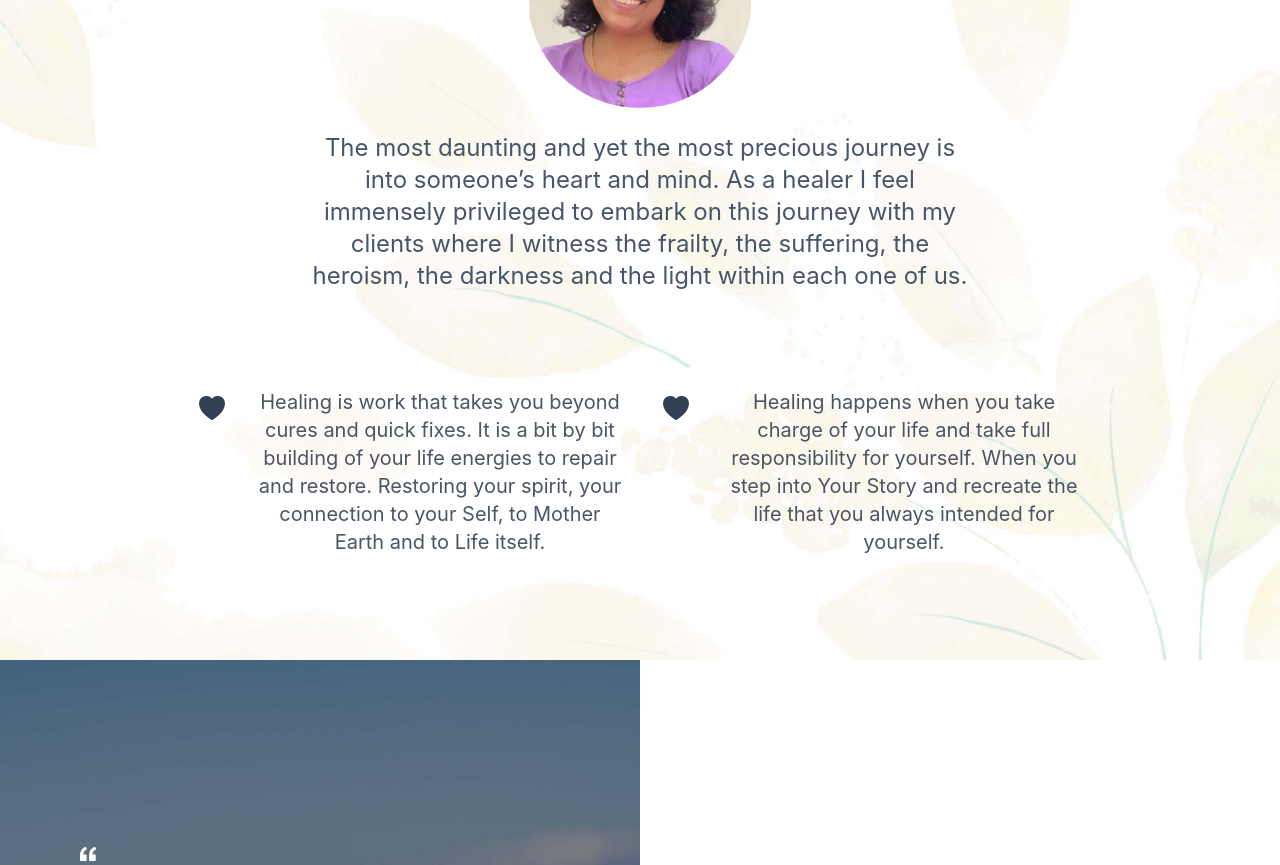
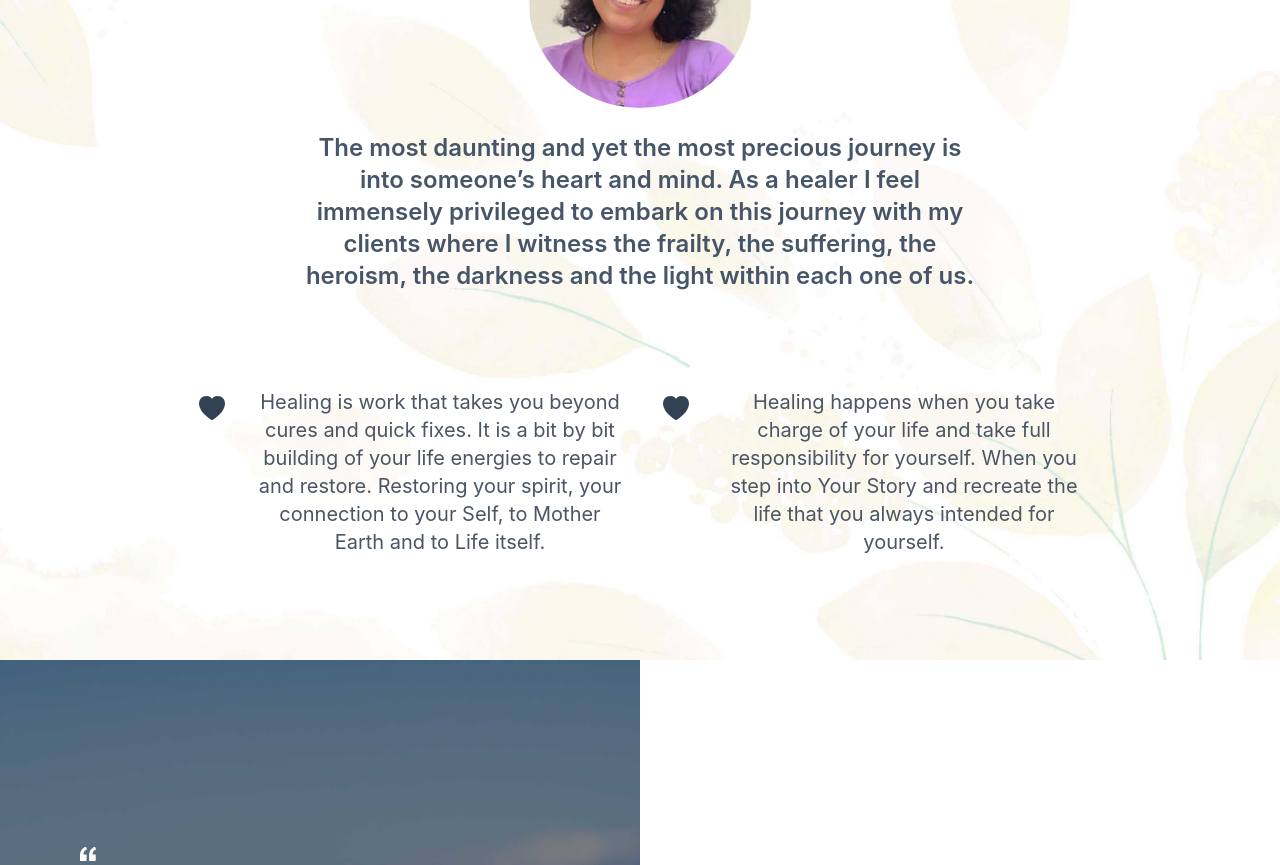
Before and after one commit to SurbhiSarna/surbhi-sarna-site, a React (Vite) app: page / in a window 1280 px wide. Shown: the part 1120-1985 px from the top of the page. Built offline with nearby package versions, Linux system fonts and the light colour scheme.

Commit message:
:art: - Font fixes

```diff
--- a/src/components/HomepageAboutMe/homepageAboutMe.jsx
+++ b/src/components/HomepageAboutMe/homepageAboutMe.jsx
@@ -39,7 +39,7 @@ const HomepageAboutMe = () => {
             alt="Surbhi Sarna"
             className="rounded-full w-1/3 mx-auto"
           />
-          <p className="mt-6 text-xl md:text-2xl leading-8 text-slate-600">
+          <p className="mt-6 text-xl md:text-2xl font-semibold leading-8 text-slate-600">
             The most daunting and yet the most precious journey is into
             someone’s heart and mind. As a healer I feel immensely privileged to
             embark on this journey with my clients where I witness the frailty,
```
